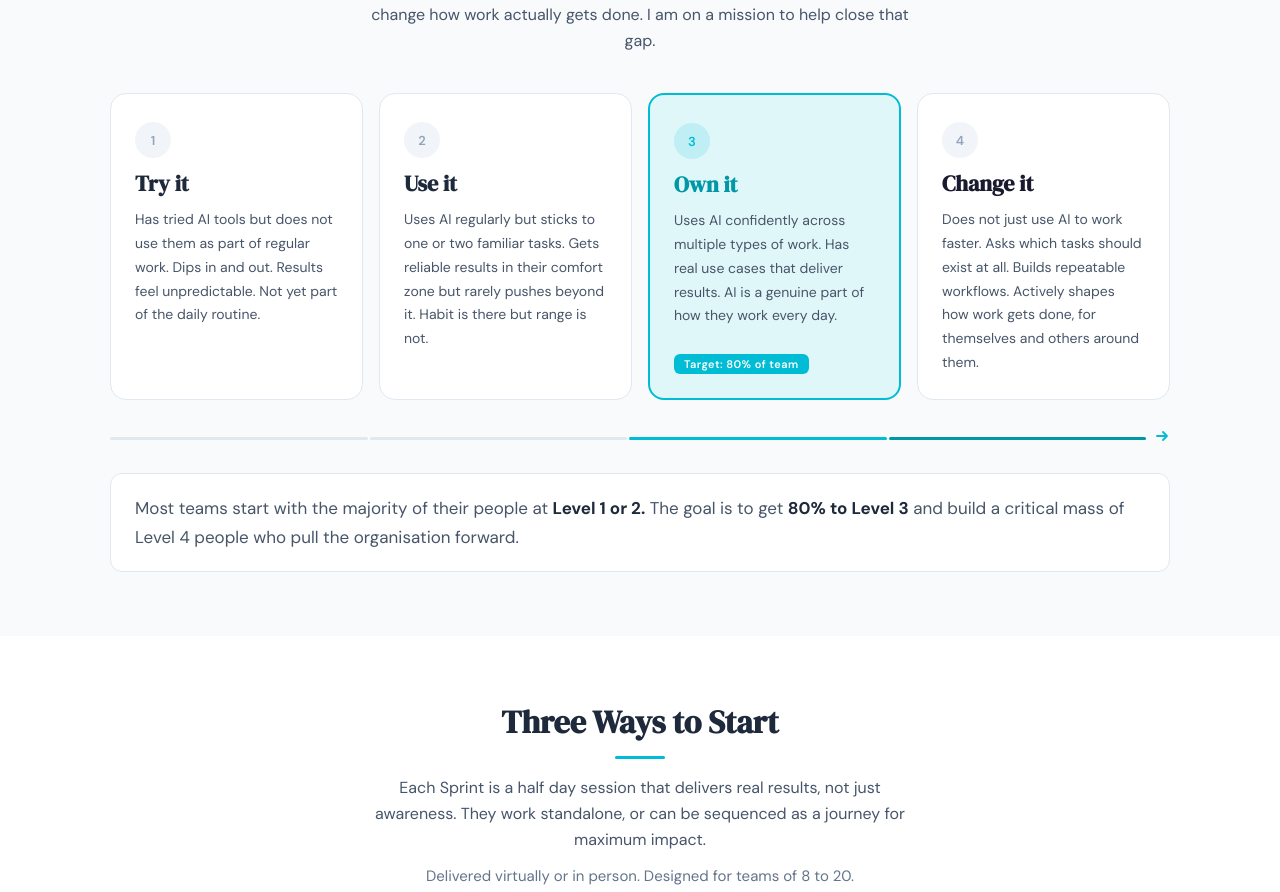
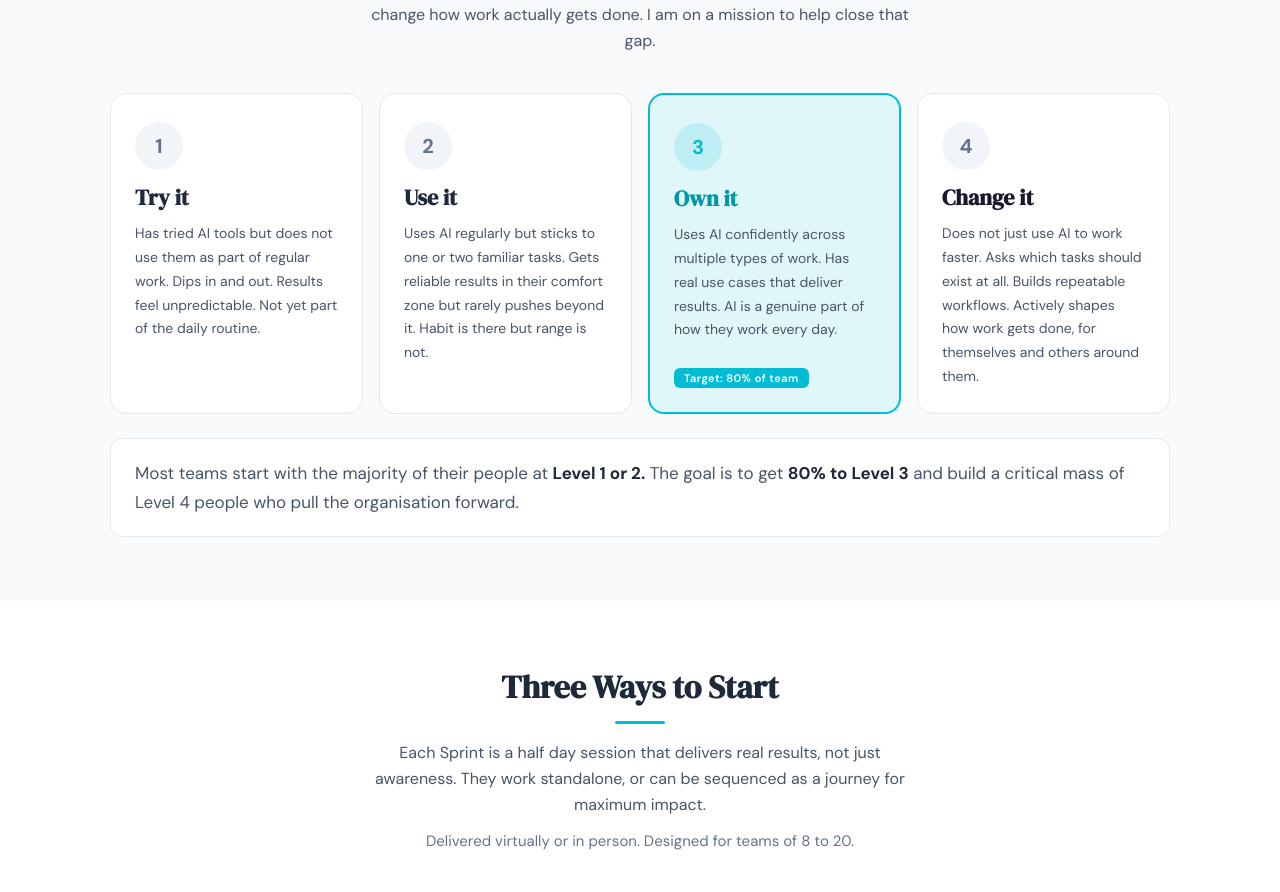
Before and after one commit to coachbay/site, a React (Vite) app: page / in a window 1280 px wide. Shown: the part 1102-1994 px from the top of the page. Built offline with nearby package versions, Linux system fonts and the light colour scheme; what @react-pdf/renderer would draw is missing.

Commit message:
Remove progress bar, make level numbers bigger and bolder

```diff
--- a/LandingPage.jsx
+++ b/LandingPage.jsx
@@ -236,17 +236,17 @@ export default function LandingPage({ onNavigate }) {
                 }}
               >
                 <div style={{
-                  width: 36,
-                  height: 36,
+                  width: 48,
+                  height: 48,
                   borderRadius: "50%",
                   background: level.highlight ? `${CYAN}25` : "#f1f5f9",
                   display: "flex",
                   alignItems: "center",
                   justifyContent: "center",
-                  color: level.highlight ? CYAN : "#94a3b8",
-                  fontSize: 13,
-                  fontWeight: 600,
-                  marginBottom: 10,
+                  color: level.highlight ? CYAN : "#64748b",
+                  fontSize: 20,
+                  fontWeight: 700,
+                  marginBottom: 12,
                 }}>
                   {level.num}
                 </div>
@@ -279,18 +279,6 @@ export default function LandingPage({ onNavigate }) {
                 )}
               </div>
             ))}
-          </div>
-
-          <div style={{ marginTop: 28, display: "flex", alignItems: "center", gap: 0 }}>
-            <div style={{ flex: 1, height: 3, background: "#e2e8f0", borderRadius: 2 }} />
-            <div style={{ flex: 1, height: 3, background: "#e2e8f0", borderRadius: 2, marginLeft: 2 }} />
-            <div style={{ flex: 1, height: 3, background: CYAN, borderRadius: 2, marginLeft: 2 }} />
-            <div style={{ flex: 1, height: 3, background: "#0097A7", borderRadius: 2, marginLeft: 2 }} />
-            <div style={{ marginLeft: 8 }}>
-              <svg width="16" height="16" viewBox="0 0 16 16" fill="none">
-                <path d="M3 8h10M9 4l4 4-4 4" stroke={CYAN} strokeWidth="1.8" strokeLinecap="round" strokeLinejoin="round"/>
-              </svg>
-            </div>
           </div>
 
           <div style={{
```
Also changed, not shown: 4 other files (tests, documents, lock files or other folders).
